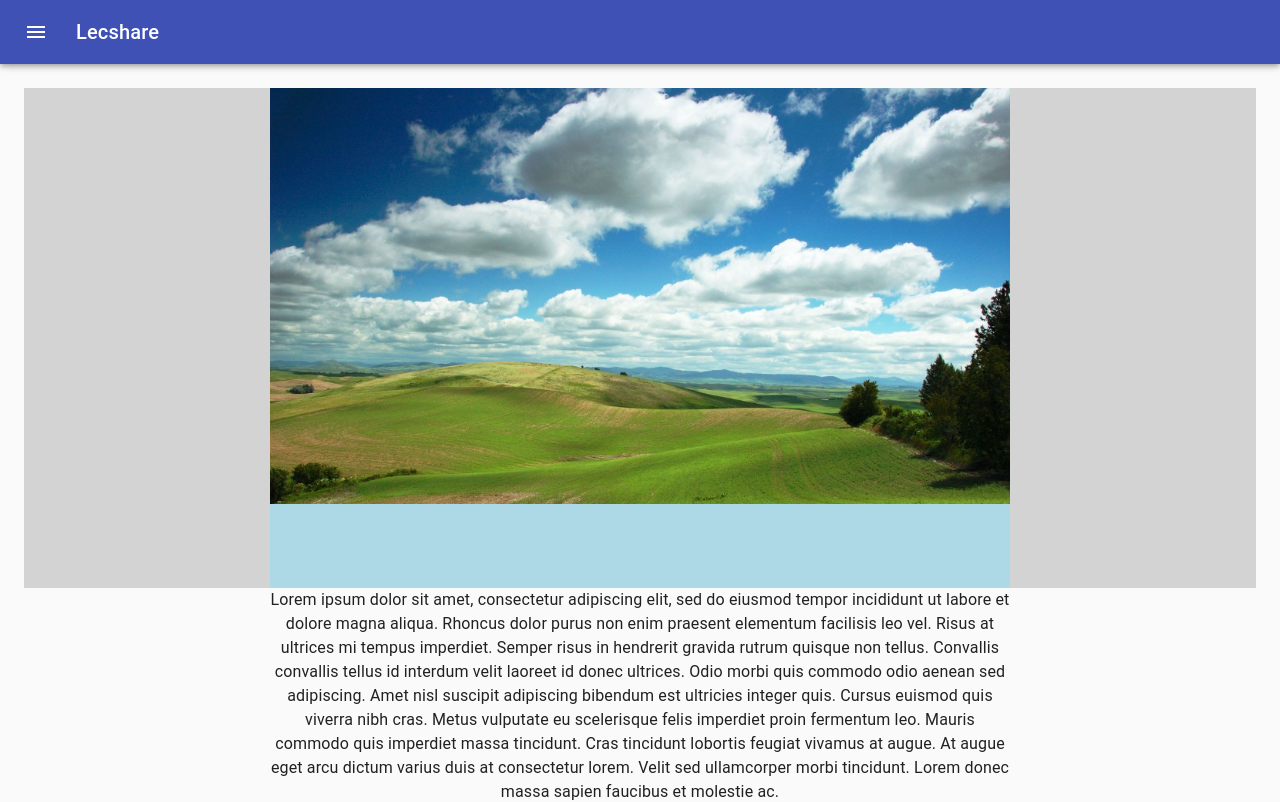
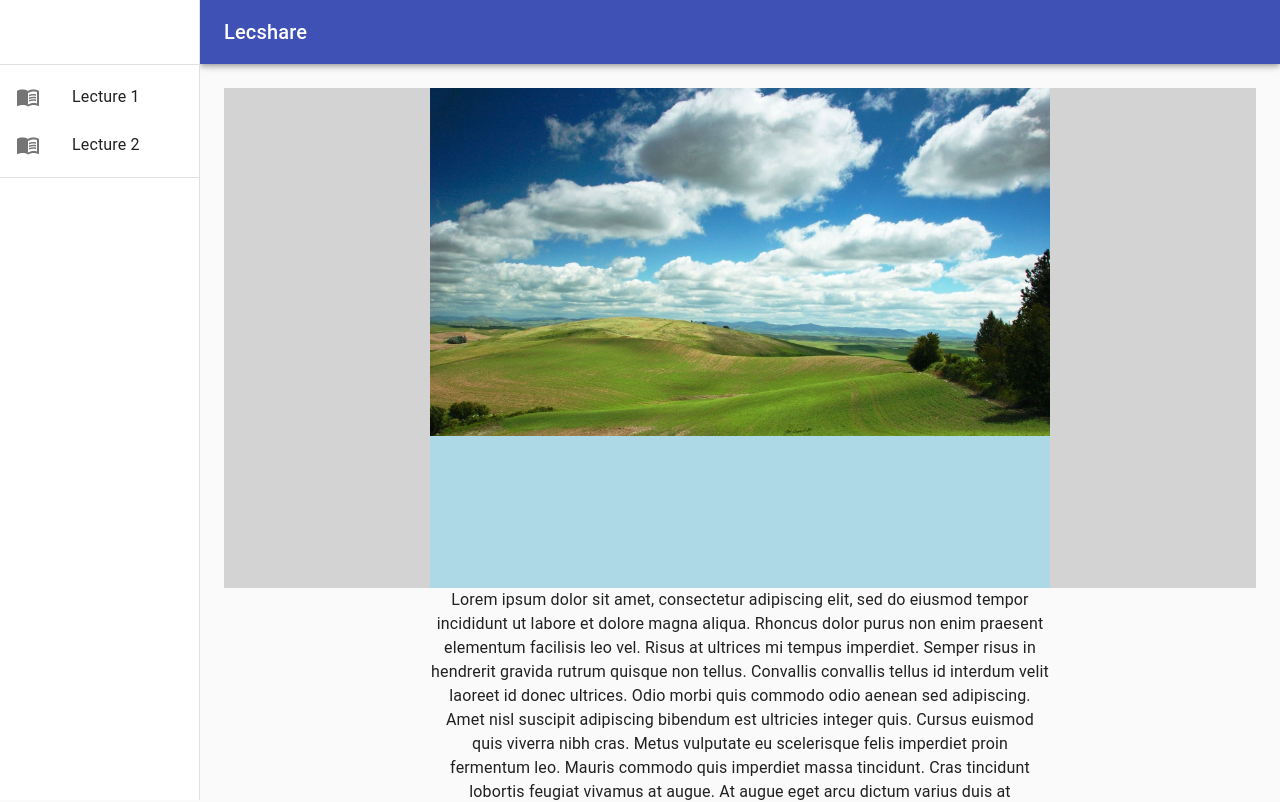
Before and after one commit to VikeLabs/lecshare, a React (Create React App) app: page / in a window 1280 px wide. Shown: the top 802 px of the page. Built offline with nearby package versions, Linux system fonts and the light colour scheme.

Commit message:
Changed drawer funcitonality to be static to keep text and content static

```diff
--- a/src/components/LectureContent.tsx
+++ b/src/components/LectureContent.tsx
@@ -4,12 +4,14 @@ import Typography from '@material-ui/core/Typography';
 import { createMuiTheme, ThemeProvider } from '@material-ui/core/styles';
 import LectureText from './LectureText'
 import LectureSlides from './LectureSlides'
+import Footer from './Footer'
 
 export default function LectureContent() {
     return(
         <div>
             <LectureSlides/>
             <LectureText/>
+            <Footer/>
         </div>
     )
 }
--- a/src/components/MainContainer.tsx
+++ b/src/components/MainContainer.tsx
@@ -15,11 +15,19 @@ class MainContainer extends React.Component<{}, MainState> {
         }
     }
 
+    ///method for handling course change (get new data, audio, text, lectures etc.)
+    changeCourse = () => {
+
+    }
+    ///method for handling change in lecture, changing data but not available lectures or course
+    changeLecture = () => {
+
+    }
+
     render() {
         return(
             <div className='main'>
                 <TopBarDrawer courseName={this.state.courseName}/>
-                <Footer />
             </div>
         )
     }
--- a/src/components/TopBarDrawer.tsx
+++ b/src/components/TopBarDrawer.tsx
@@ -19,98 +19,84 @@ import InboxIcon from '@material-ui/icons/MoveToInbox';
 import MailIcon from '@material-ui/icons/Mail';
 import LectureContent from './LectureContent'
 import MenuBookIcon from '@material-ui/icons/MenuBook';
+import Hidden from '@material-ui/core/Hidden';
 
-const drawerWidth = 240;
+const drawerWidth = 200;
 
 interface DrawerProps {
-  courseName: string
+  courseName: string,
+  container?: Element
 }
 
 const useStyles = makeStyles(theme => ({
   root: {
     display: 'flex',
   },
+  drawer: {
+    [theme.breakpoints.up('sm')]: {
+      width: drawerWidth,
+      flexShrink: 0,
+    },
+  },
   appBar: {
-    transition: theme.transitions.create(['margin', 'width'], {
-      easing: theme.transitions.easing.sharp,
-      duration: theme.transitions.duration.leavingScreen,
-    }),
-  },
-  appBarShift: {
+    [theme.breakpoints.up('sm')]: {
       width: `calc(100% - ${drawerWidth}px)`,
       marginLeft: drawerWidth,
-    transition: theme.transitions.create(['margin', 'width'], {
-      easing: theme.transitions.easing.easeOut,
-      duration: theme.transitions.duration.enteringScreen,
-    }),
+    },
   },
   menuButton: {
     marginRight: theme.spacing(2),
-  },
-  hide: {
+    [theme.breakpoints.up('sm')]: {
       display: 'none',
     },
-  drawer: {
-    width: drawerWidth,
-    flexShrink: 0,
   },
+  toolbar: theme.mixins.toolbar,
   drawerPaper: {
     width: drawerWidth,
-  },
-  drawerHeader: {
-    display: 'flex',
-    alignItems: 'center',
-    padding: theme.spacing(0, 1),
-    ...theme.mixins.toolbar,
-    justifyContent: 'flex-end',
   },
   content: {
     flexGrow: 1,
     padding: theme.spacing(3),
-    transition: theme.transitions.create('margin', {
-      easing: theme.transitions.easing.sharp,
-      duration: theme.transitions.duration.leavingScreen,
-    }),
-    marginLeft: -drawerWidth,
-  },
-  contentShift: {
-    transition: theme.transitions.create('margin', {
-      easing: theme.transitions.easing.easeOut,
-      duration: theme.transitions.duration.enteringScreen,
-    }),
-    marginLeft: 0,
   },
 }));
 
 export default function TopBarDrawer(props: DrawerProps) {
+  const { container } = props;
   const classes = useStyles();
   const theme = useTheme();
-  const [open, setOpen] = React.useState(false);
+  const [mobileOpen, setMobileOpen] = React.useState(false);
 
-  const handleDrawerOpen = () => {
-    setOpen(true);
+  const handleDrawerToggle = () => {
+    setMobileOpen(!mobileOpen);
   };
 
-  const handleDrawerClose = () => {
-    setOpen(false);
-  };
+  const drawer = (
+    <div>
+      <div className={classes.toolbar} />
+      <Divider />
+      <List>
+        {['Lecture 1', 'Lecture 2'].map((text, index) => (
+          <ListItem button key={text}>
+            <ListItemIcon>{<MenuBookIcon/>}</ListItemIcon>
+            <ListItemText primary={text} />
+          </ListItem>
+        ))}
+      </List>
+      <Divider />
+    </div>
+  );
 
   return (
     <div className={classes.root}>
       <CssBaseline />
-      <AppBar
-        position="fixed"
-        className={clsx(classes.appBar, {
-          [classes.appBarShift]: open,
-        })}
-      >
+      <AppBar position="fixed" className={classes.appBar}>
         <Toolbar>
           <IconButton
             color="inherit"
             aria-label="open drawer"
-            onClick={handleDrawerOpen}
             edge="start"
-            className={clsx(classes.menuButton, open && classes.hide)}
+            onClick={handleDrawerToggle}
+            className={classes.menuButton}
           >
             <MenuIcon />
           </IconButton>
@@ -119,45 +105,39 @@ export default function TopBarDrawer(props: DrawerProps) {
           </Typography>
         </Toolbar>
       </AppBar>
+      <nav className={classes.drawer} aria-label="mailbox folders">
+        {/* The implementation can be swapped with js to avoid SEO duplication of links. */}
+        <Hidden smUp implementation="css">
           <Drawer
-        className={classes.drawer}
-        variant="persistent"
-        anchor="left"
-        open={open}
+            container={container}
+            variant="temporary"
+            anchor={theme.direction === 'rtl' ? 'right' : 'left'}
+            open={mobileOpen}
+            onClose={handleDrawerToggle}
             classes={{
               paper: classes.drawerPaper,
             }}
+            ModalProps={{
+              keepMounted: true, // Better open performance on mobile.
+            }}
           >
-        <div className={classes.drawerHeader}>
-          <IconButton onClick={handleDrawerClose}>
-            {theme.direction === 'ltr' ? <ChevronLeftIcon /> : <ChevronRightIcon />}
-          </IconButton>
-        </div>
-        <Divider />
-        <List>
-          {[props.courseName, 'Messages'].map((text, index) => (
-            <ListItem button key={text}>
-              <ListItemIcon>{index % 2 === 0 ? <InboxIcon /> : <MailIcon />}</ListItemIcon>
-              <ListItemText primary={text} />
-            </ListItem>
-          ))}
-        </List>
-        <Divider />
-        <List>
-          {['Lecture 1', 'Lecture 2', 'Lecture 3'].map((text, index) => (
-            <ListItem button key={text}>
-              <ListItemIcon>{index % 2 === 0 ? <MenuBookIcon /> : <MenuBookIcon />}</ListItemIcon>
-              <ListItemText primary={text} />
-            </ListItem>
-          ))}
-        </List>
+            {drawer}
           </Drawer>
-    <main
-        className={clsx(classes.content, {
-          [classes.contentShift]: open,
-        })}
+        </Hidden>
+        <Hidden xsDown implementation="css">
+          <Drawer
+            classes={{
+              paper: classes.drawerPaper,
+            }}
+            variant="permanent"
+            open
           >
-    <div className={classes.drawerHeader} />
+            {drawer}
+          </Drawer>
+        </Hidden>
+      </nav>
+      <main className={classes.content}>
+        <div className={classes.toolbar} />
             <LectureContent />
       </main>
     </div>
```
Lines whose indentation alone changed are shown as unchanged.
